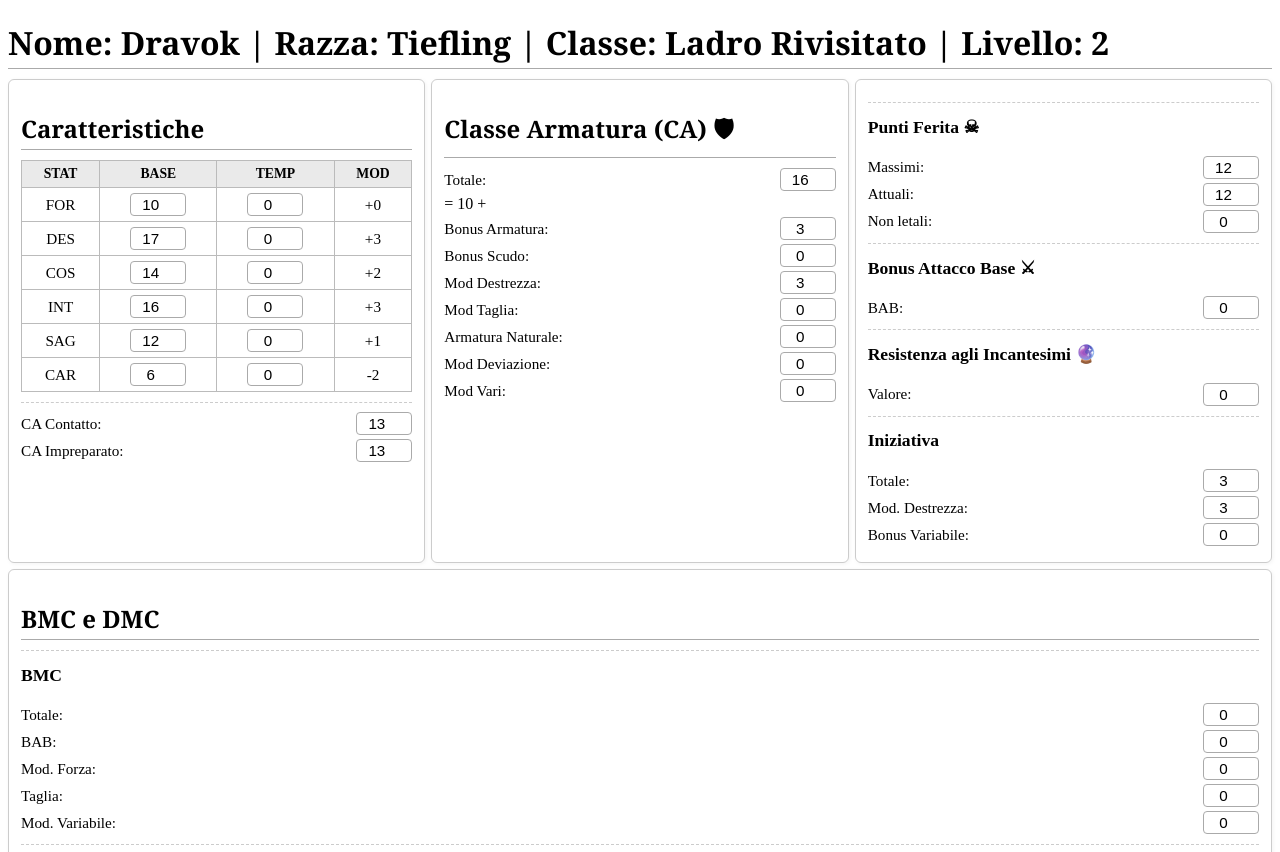
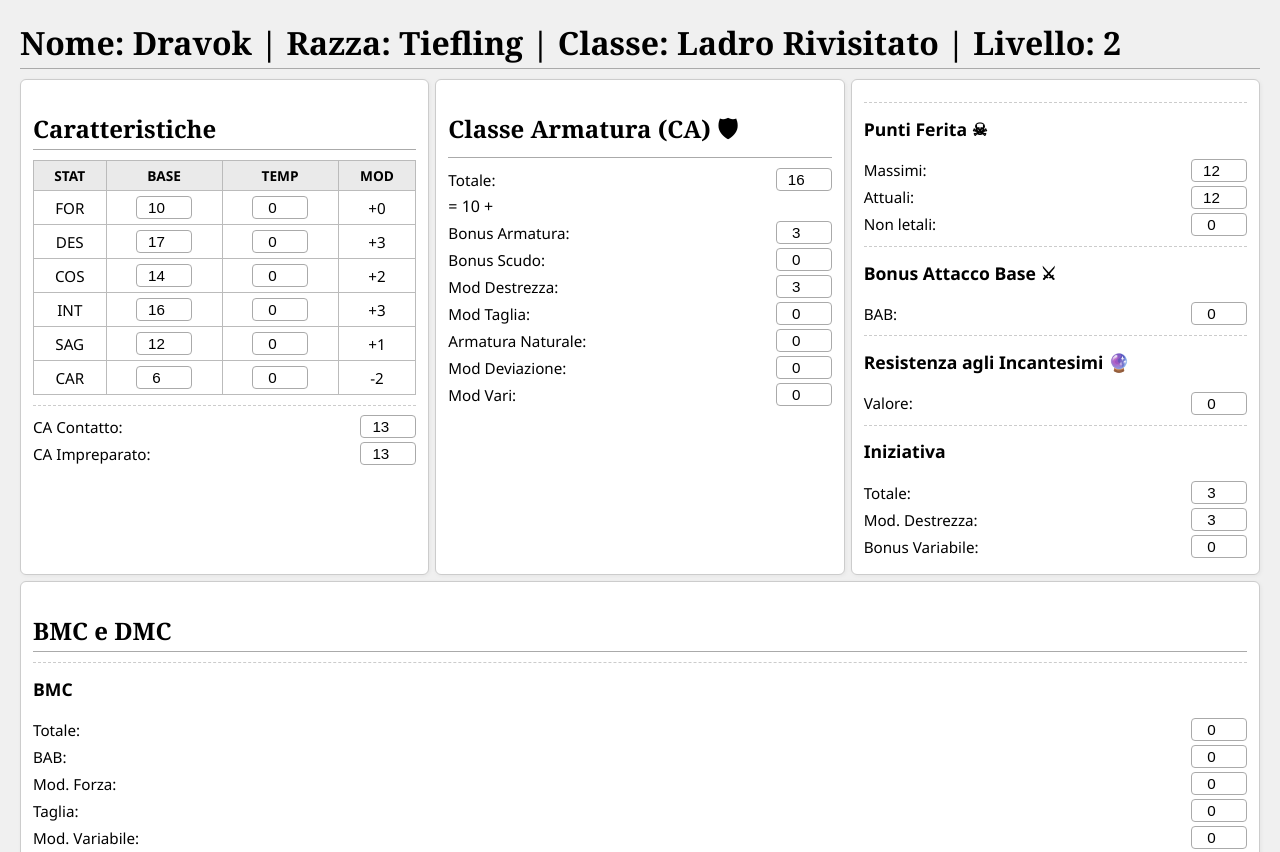
Before and after one commit to Strang394/schedapersonaggio, a plain HTML site: page index.html in a window 1280 px wide. Shown: the top 852 px of the page. Drawn offline with Linux system fonts and the light colour scheme.

Commit message:
Update index.html

```diff
--- a/index.html
+++ b/index.html
@@ -1,8 +1,8 @@
 <!DOCTYPE html>
-<style>
-  <link rel="manifest" href="manifest.json" />
+<link rel="manifest" href="manifest.json" />
 <meta name="theme-color" content="#111111" />
 
+<style>
   body {
     font-family: 'Segoe UI', sans-serif;
     margin: 20px;
```
